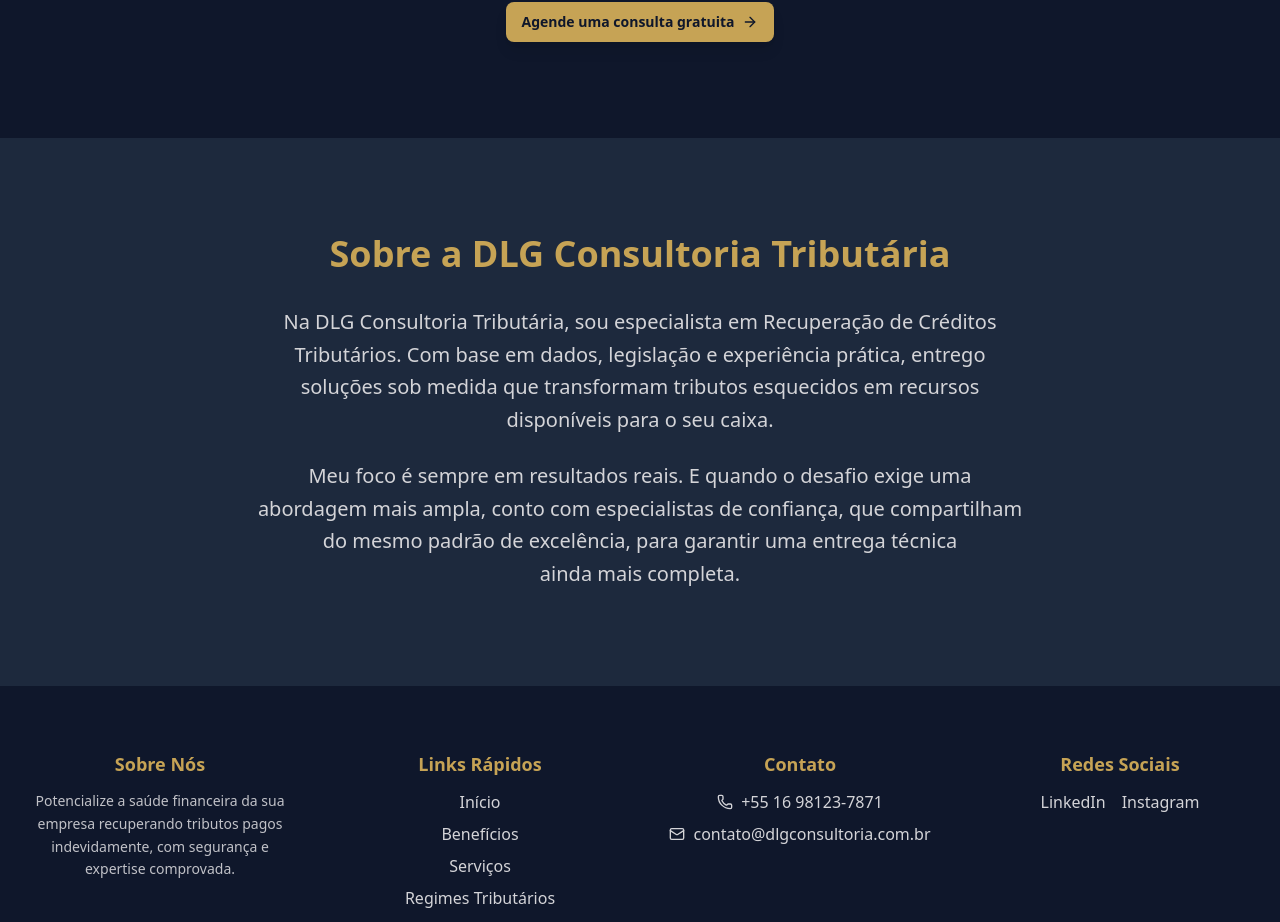
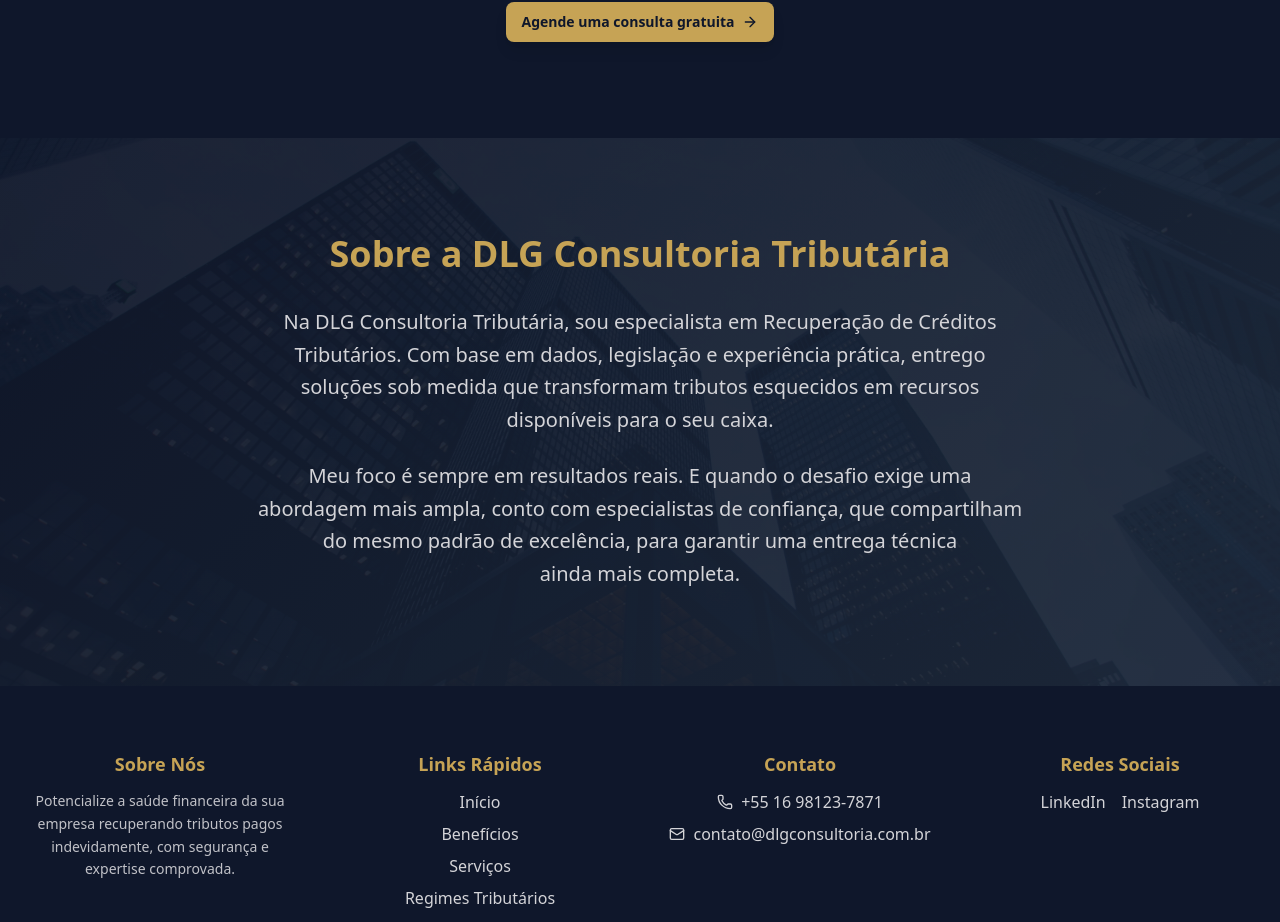
Before and after one commit to cairocosta/PI-VI-DRP10-2026S2, a Next.js app: page / in a window 1280 px wide. Shown: the part 3019-3941 px from the top of the page. Built offline with nearby package versions, Linux system fonts and the light colour scheme.

Commit message:
feat: Atualização do Hero

```diff
--- a/src/components/About.tsx
+++ b/src/components/About.tsx
@@ -4,8 +4,9 @@ import { systemConfigs } from "@/config/configs";
 
 export const About = () => {
   return (
-    <section id="about" className="py-24 bg-slate-800">
-      <div className="container mx-auto px-4">
+    <section id="about" className="py-24 gradient-bg relative">
+      <div className="absolute inset-0 bg-[url('../assets/services-bg.webp')] bg-cover bg-center opacity-5"></div>
+      <div className="container mx-auto px-4 relative">
         <div className="max-w-3xl mx-auto text-center">
           <h2 className="text-3xl md:text-4xl font-bold mb-8 text-[#c6a355]">
             {systemConfigs.about.title}
--- a/src/config/configs.ts
+++ b/src/config/configs.ts
@@ -1,4 +1,13 @@
 export const systemConfigs = {
+  company: {
+    name: "Consultoria Tributária Especialista em Recuperação de Créditos Tributários",
+    description:
+      "Potencialize a saúde financeira da sua empresa recuperando tributos pagos indevidamente, com segurança e expertise comprovada.",
+    address: "Seu endereço aqui",
+    city: "Morro Agudo",
+    state: "SP",
+    country: "Brasil",
+  },
   about: {
     title: "Sobre a DLG Consultoria Tributária",
     description:
@@ -32,15 +41,7 @@ export const systemConfigs = {
       },
     ],
   },
-  company: {
-    name: "Consultoria Tributária Especialista em Recuperação de Créditos Tributários",
-    description:
-      "Potencialize a saúde financeira da sua empresa recuperando tributos pagos indevidamente, com segurança e expertise comprovada.",
-    address: "Seu endereço aqui",
-    city: "Morro Agudo",
-    state: "SP",
-    country: "Brasil",
-  },
+
   contact: {
     phone: "+55 16 98123-7871",
     email: "contato@dlgconsultoria.com.br",
```
